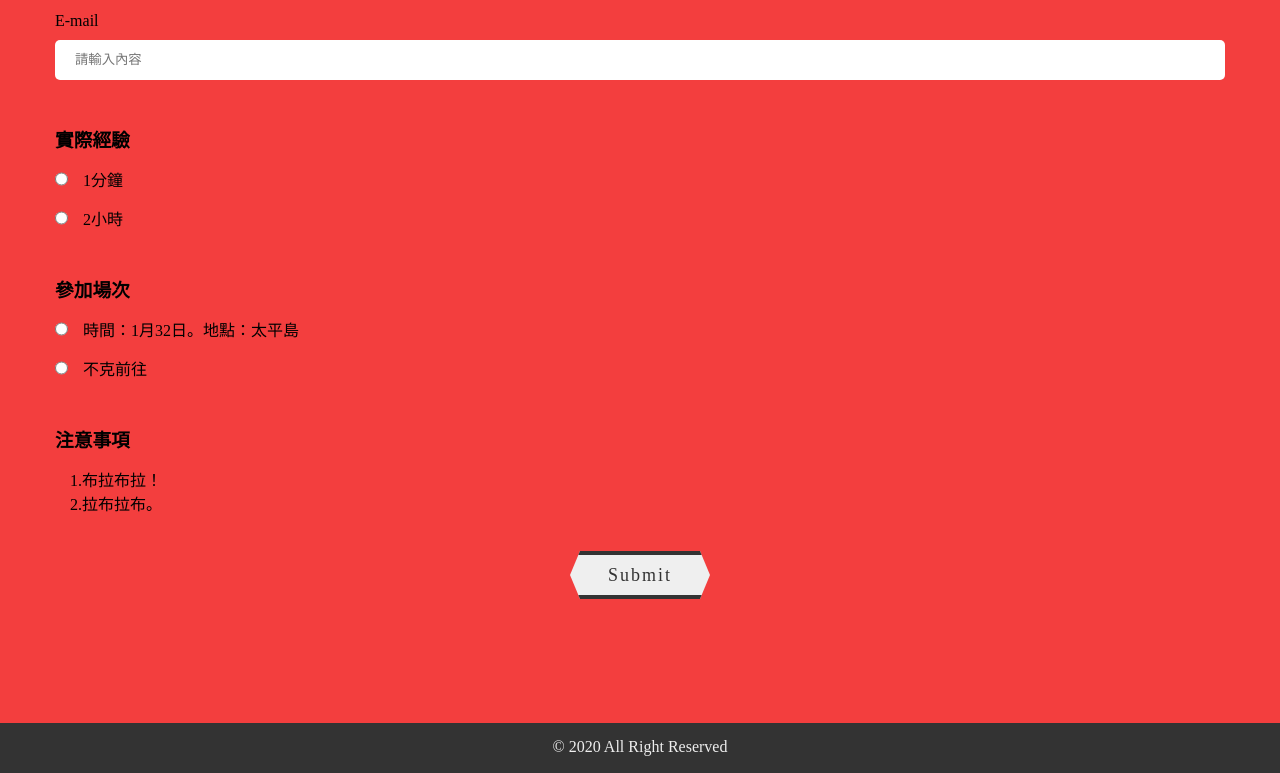
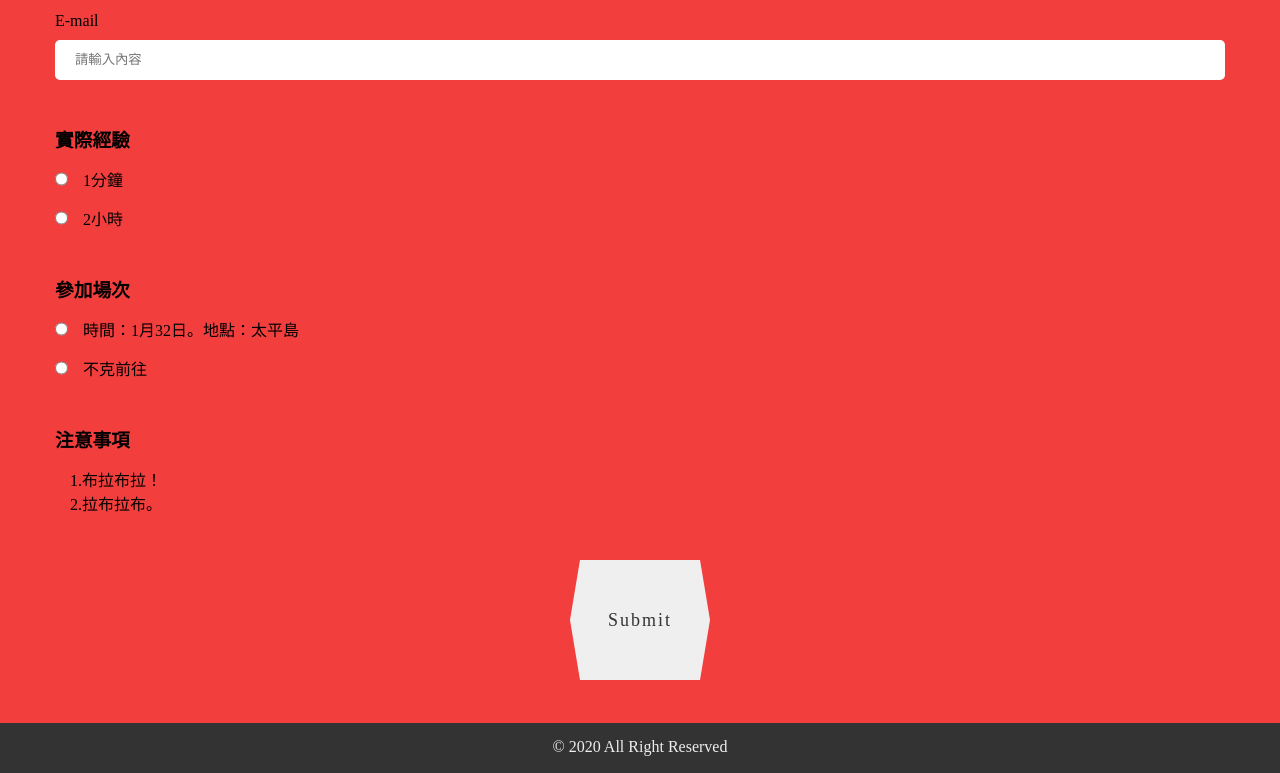
Before and after one commit to jacko1114/Practice, a website: page index.html in a window 1280 px wide. Shown: the part 8727-9500 px from the top of the page. Drawn offline with nearby package versions, Linux system fonts and the light colour scheme.

Commit message:
debug: submit button

```diff
--- a/index.html
+++ b/index.html
@@ -260,7 +260,7 @@
               <p class="pl-1">2.拉布拉布。</p>
             </div>
             <div class="col-12">
-              <input type="submit">
+              <input type="submit" class="pt-3 pb-3">
             </div>
           </form>
         </div>
```
